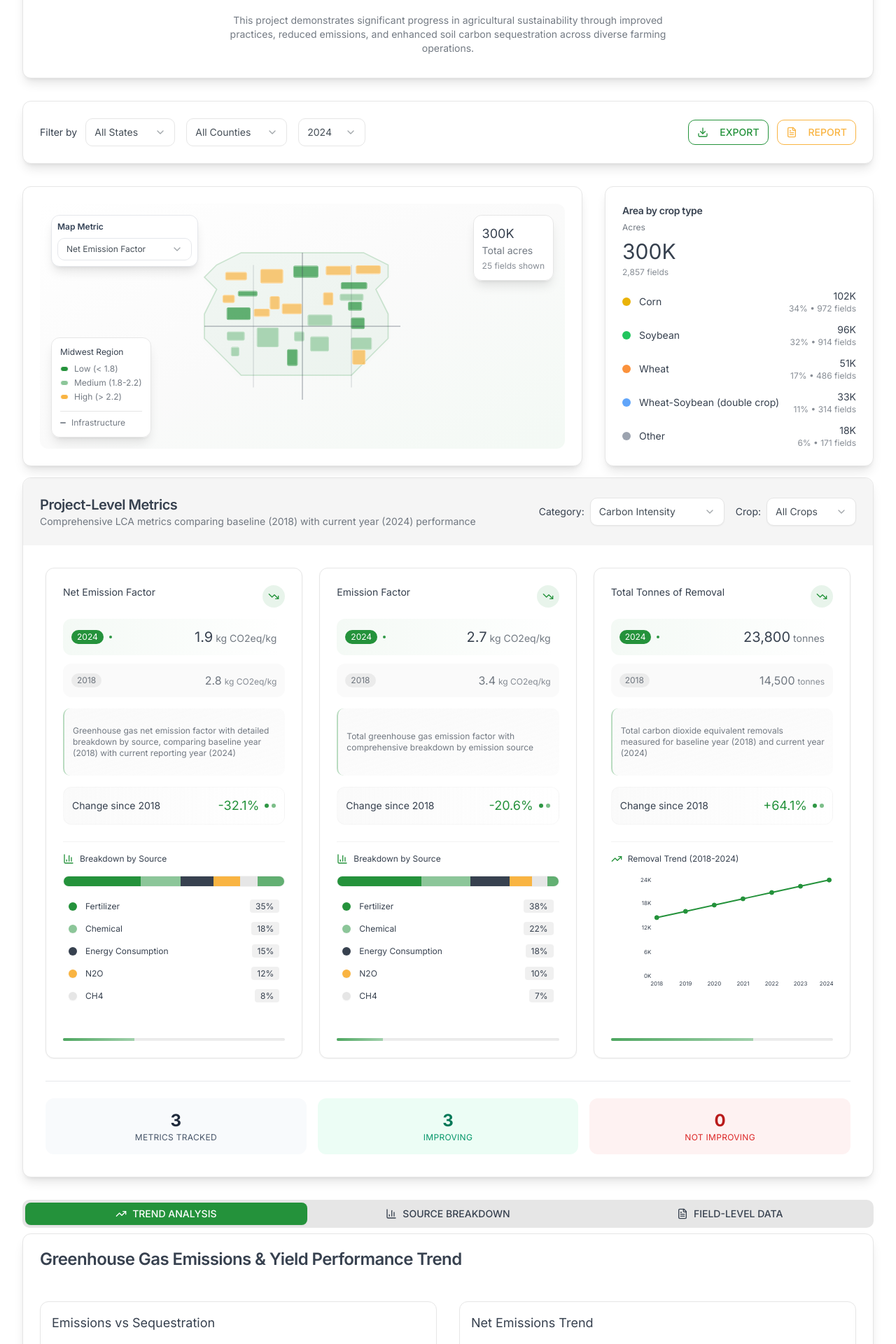
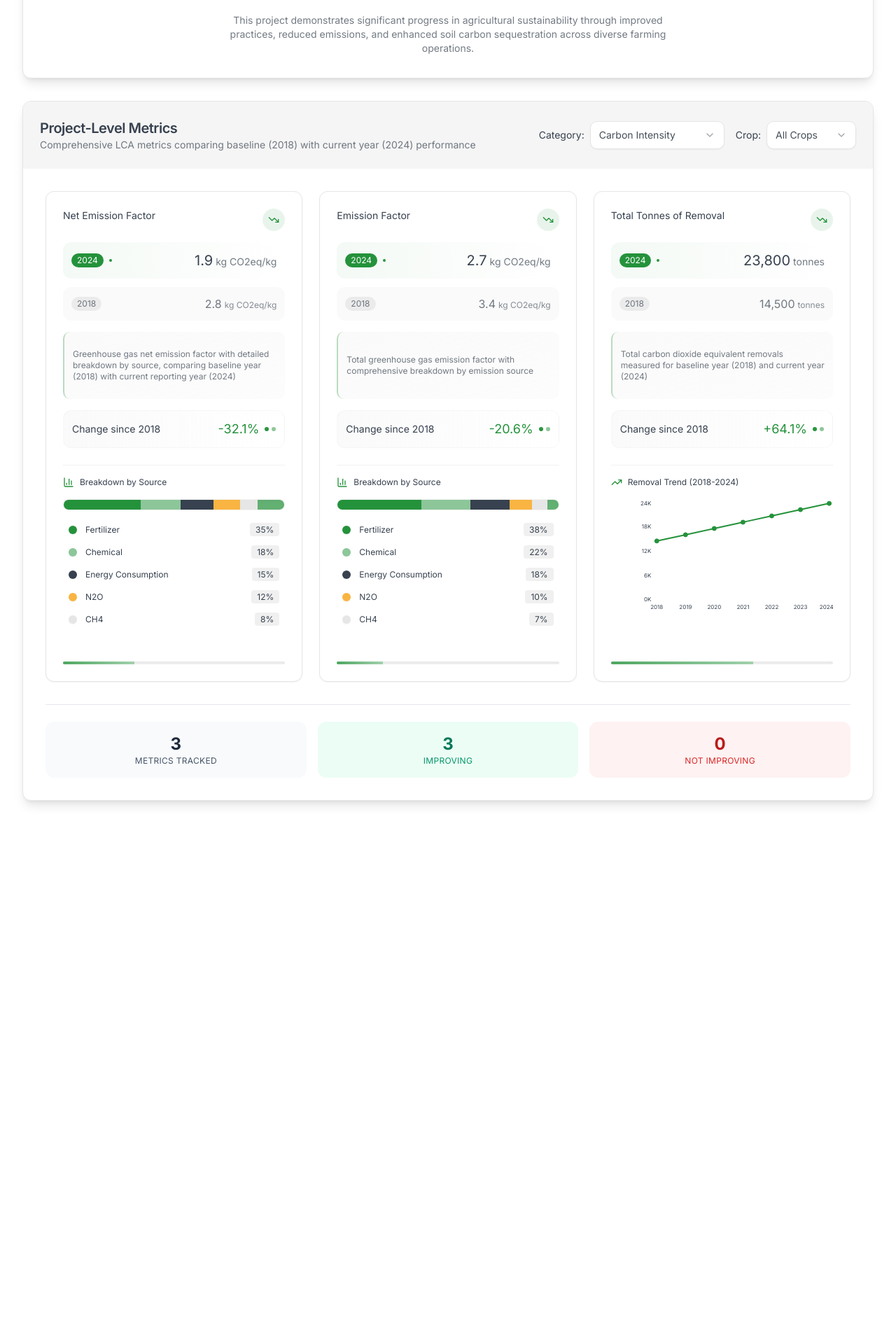
Before and after one commit to HabiTerre/carbon-insights-dashboard, a React (Vite) app: page / in a window 1280 px wide. Shown: the part 880-2800 px from the top of the page at 70% size. After the commit the page ends 2056 px from the top, so only its background shows below. Built offline with nearby package versions, Linux system fonts and the light colour scheme.

Commit message:
Remove unused MVP components
Remove filtering and export function, map view, and field-level data from the project overview as part of the MVP.

```diff
--- a/src/pages/Index.tsx
+++ b/src/pages/Index.tsx
@@ -1,11 +1,8 @@
 
 import React from 'react';
 import MetricsSection from "@/components/MetricsSection";
-import DashboardTabs from "@/components/DashboardTabs";
 import ProjectSummaryCard from "@/components/ProjectSummaryCard";
 import LogosSection from "@/components/LogosSection";
-import FilterAndExportSection from "@/components/FilterAndExportSection";
-import MapAndStatsSection from "@/components/MapAndStatsSection";
 import PDFVersion from "@/components/PDFVersion";
 import { useDashboardState } from "@/hooks/useDashboardState";
 import { useImageHandlers } from "@/hooks/useImageHandlers";
@@ -77,31 +74,10 @@ const Index = () => {
 
           <ProjectSummaryCard />
 
-          <FilterAndExportSection
-            selectedState={selectedState}
-            selectedCounty={selectedCounty}
-            selectedYear={selectedYear}
-            onStateChange={handleStateChange}
-            onCountyChange={setSelectedCounty}
-            onYearChange={setSelectedYear}
-            onClearFilters={handleClearFilters}
-          />
-
-          <MapAndStatsSection
-            selectedState={selectedState}
-            selectedCounty={selectedCounty}
-            selectedYear={selectedYear}
-          />
-
           <MetricsSection
             selectedMetricCategory={selectedMetricCategory}
             selectedCrop={selectedCrop}
             onCategoryChange={setSelectedMetricCategory}
-            onCropChange={setSelectedCrop}
-          />
-
-          <DashboardTabs
-            selectedCrop={selectedCrop}
             onCropChange={setSelectedCrop}
           />
         </div>
```
